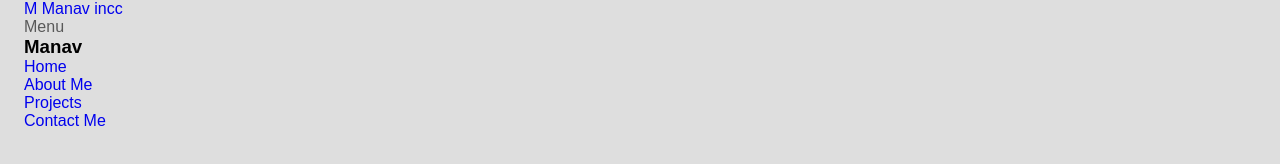
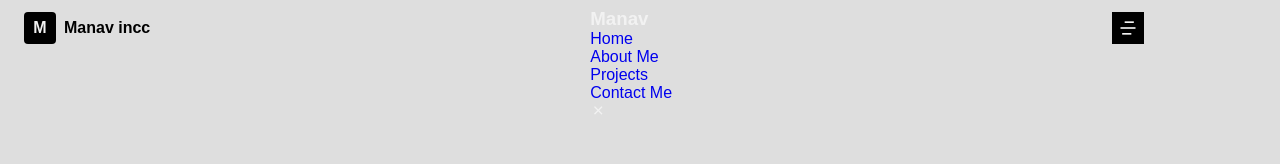
Before and after one commit to ManavRupani/profoliO-web_new, a plain HTML site: page responsive-portfolio-website-rian-main/index.html in a window 1280 px wide. Drawn offline with nearby package versions, Linux system fonts and the light colour scheme; a web font is replaced by a local one.

Commit message:
some changes

```diff
--- a/responsive-portfolio-website-rian-main/assets/css/styles.css
+++ b/responsive-portfolio-website-rian-main/assets/css/styles.css
@@ -169,8 +169,71 @@ img {
 }
 
 /*=============== HEADER & NAV ===============*/
+.header{
+  position:fixed;
+  width: 100%;
+  top: 0;
+  left:0;
+  background-color: var(--body--color);
+  z-index:var(--z-fixed);
+  transition: box-shadow .4s;
+}
+.nav{
+  postion:relative;
+  height: var(--header-height);
+  display: flex;
+  justify-content: space-between;
+  align-items: center;
+}
+.nav__logo{
+  display: flex;
+  column-gap:.5rem;
+  align-items: center;
+  font-weight: var(--font-semi-bold);
+  color:var(--title-color);
+}
 
+.nav__logo-circle,.nav__toggle{
+  width: 32px;
+  height: 32px;
+  background-color: var(--black-color);
+  color:var(--white-color);
+  display: grid;
+  place-items: center;
+}
+.nav__logo-circle{
+  border-radius: 12.5%;
+}
+.nav__toggle{
+  font-size:1.25rem;
+  cursor: pointer;
+}
 
+@media screen and (max-width: 1150px){
+  .nav__menu{
+    position: fixed;
+    top:0;
+    left: 0;
+    background-color: hsla(0,0%,0%,0.75);
+    width: 100%;
+    text-align: center;
+    backdrop-filter: blur(8px);
+    transition: top .4;
+
+  }
+}
+
+.nav__title,
+.nav__name,
+.nav__close{
+  color: var(--white-color);
+}
+.nav__title{
+  display: block;
+  font-size:var(--smaller-font-size);
+  font-weight: var(--font-semi-bold);
+  margin-bottom: 3.5rem;
+}
 /* Navigation for mobile devices */
 
 
--- a/responsive-portfolio-website-rian-main/index.html
+++ b/responsive-portfolio-website-rian-main/index.html
@@ -31,17 +31,24 @@
                      <a href="#home" class="nav__link">Home</a>
                   </li>
                   <li class="nav__item">
-                     <a href="#" class="nav__link">About Me</a>
+                     <a href="#about" class="nav__link">About Me</a>
                   </li>
                   <li class="nav__item">
-                     <a href="#" class="nav__link">Projects</a>
+                     <a href="#projects" class="nav__link">Projects</a>
                   </li>
                   <li class="nav__item">
-                     <a href="#" class="nav__link">Contact Me</a>
+                     <a href="#contact" class="nav__link">Contact Me</a>
                   </li>
                </ul>
+               <div class="nav__close" id="nav-close">
+                  <i class="ri-close-line"></i>
+               </div>
             </div>
-
+            <div class="nav__button">
+               <div class="nav__toggle" id="nav-toggle">
+                  <i class="ri-menu-4-line"></i>
+               </div>
+            </div>
          </nav>
       </header>
 
```
